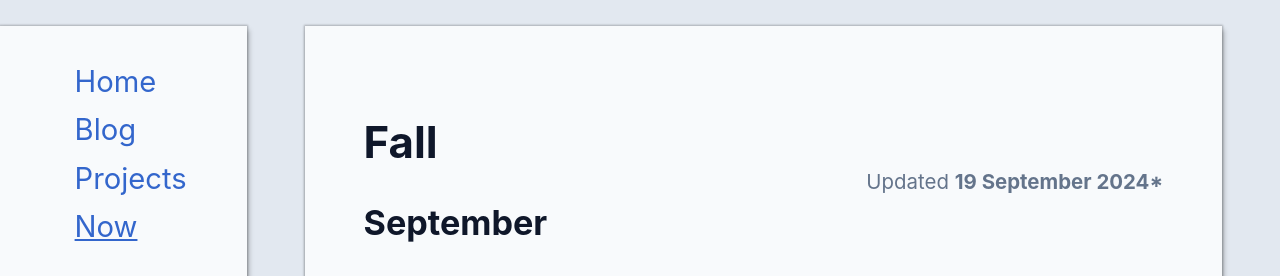
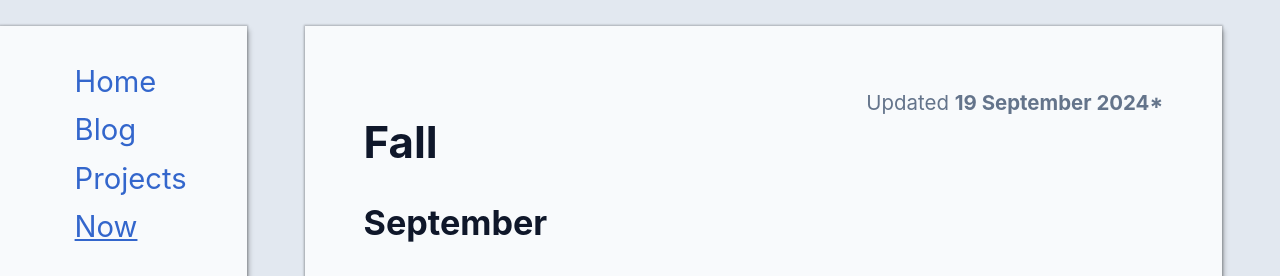
Before and after one commit to gregdan3/gregdan3.dev, an Astro site: page /now in a window 1280 px wide. Shown: the part 158-434 px from the top of the page. Built offline with nearby package versions, Linux system fonts and the light colour scheme; Astro itself is replaced by a stand-in of ours; some packages are replaced by stand-ins of ours; some icons are missing.

Commit message:
fix: minor reformatting in main page

```diff
--- a/src/pages/index.astro
+++ b/src/pages/index.astro
@@ -19,14 +19,14 @@ const { Content } = await about.render();
         date={about.data.date}
         updated={about.data.updated}
         showUpdated={true}
+        tooltipSide="left"
       />
     </div>
 
     <Content />
 
-    <h3>goofs</h3>
-
-    {goofs.reverse().map((goof) => <p>{goof.body}</p>)}
+    <!-- <h3>goofs</h3> -->
+    <!-- {goofs.reverse().map((goof) => <p>{goof.body}</p>)} -->
   </div>
 </BaseLayout>
 
@@ -36,7 +36,7 @@ const { Content } = await about.render();
   }
   .updated {
     position: absolute;
-    top: 1.35rem;
+    top: -1.35rem;
     right: 0;
     color: var(--text-soft);
     font-size: var(--small-font);
--- a/src/pages/now/index.astro
+++ b/src/pages/now/index.astro
@@ -15,6 +15,7 @@ const { Content } = await now.render();
         date={now.data.date}
         updated={now.data.updated}
         showUpdated={true}
+        tooltipSide="left"
       />
     </div>
 
@@ -34,7 +35,7 @@ const { Content } = await now.render();
   }
   .updated {
     position: absolute;
-    top: 1.35rem;
+    top: -1.35rem;
     right: 0;
     color: var(--text-soft);
     font-size: var(--small-font);
```
